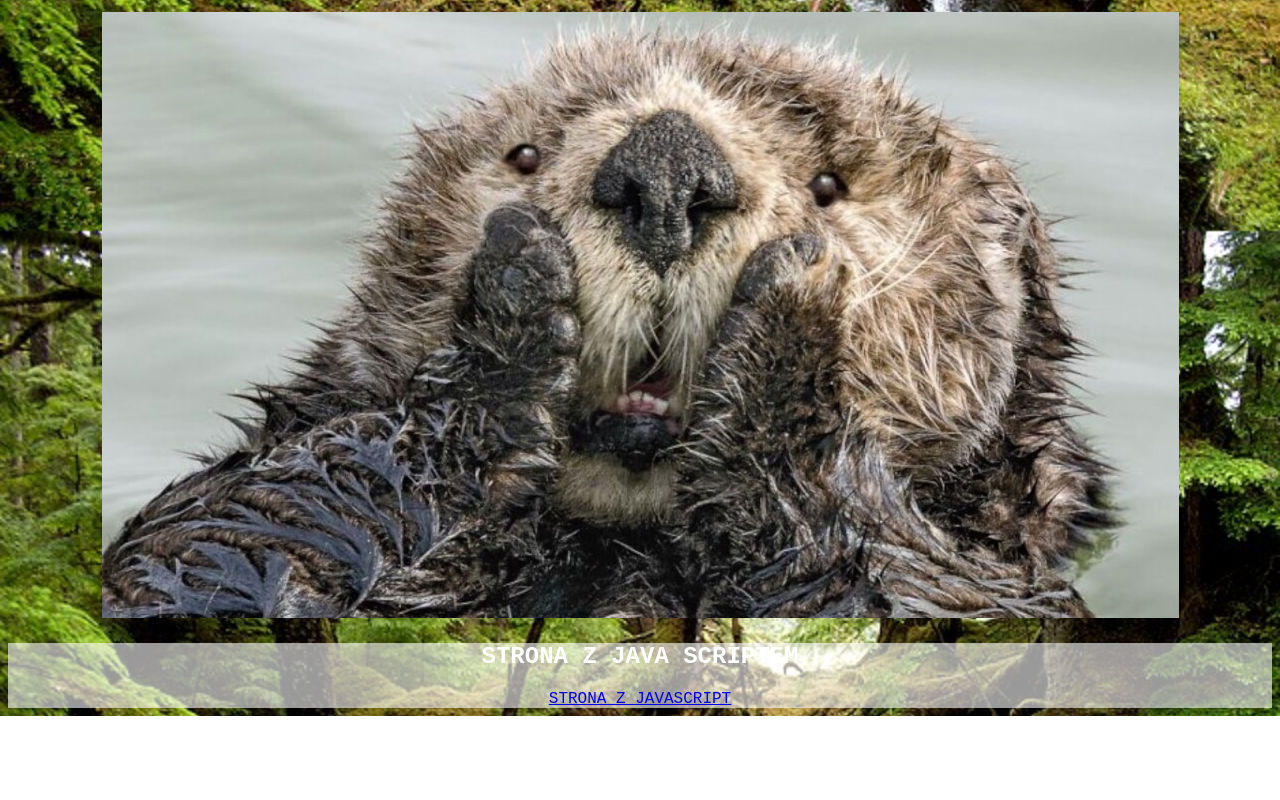
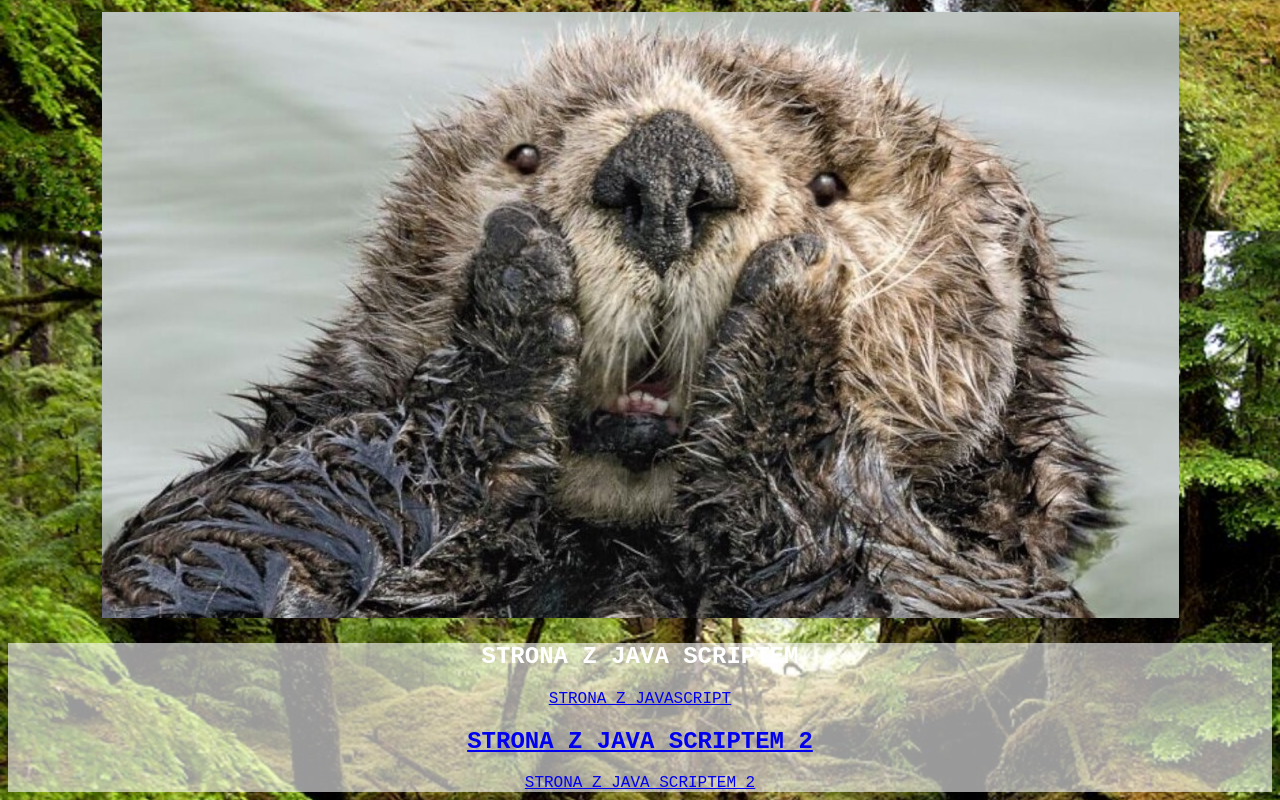
Before and after one commit to tit-nbielas/tit-nbielas.github.io, a plain HTML site: page index.html in a window 1280 px wide. Shown: the part 727-1527 px from the top of the page. Before the commit the page ends 1443 px from the top, so only its background shows below. Drawn offline with Linux system fonts and the light colour scheme.

Commit message:
Update index.html

```diff
--- a/index.html
+++ b/index.html
@@ -19,7 +19,13 @@
 	  <h2>STRONA Z JAVA SCRIPTEM</h2>
 					 <a href="javascript.html">
 	 STRONA Z JAVASCRIPT
-               </a>
+
+						 <h2>STRONA Z JAVA SCRIPTEM 2 </h2>
+						 <a href=javazwierzeta.html">
+									    STRONA Z JAVA SCRIPTEM 2
+
+	  </a>
+
 
 
 </body>
```
